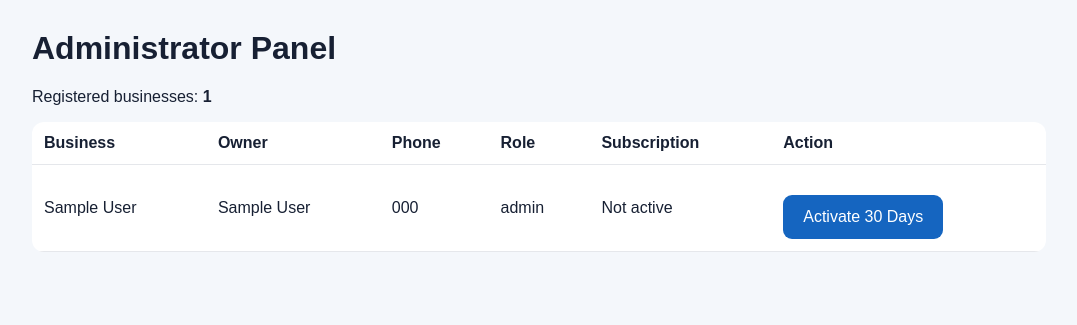
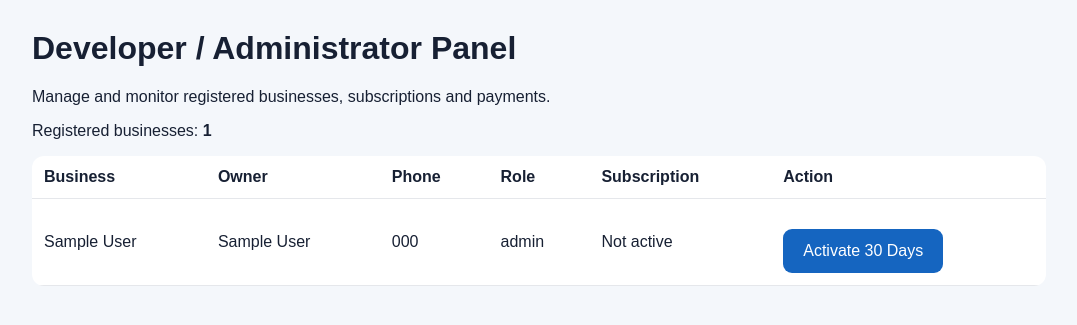
Before and after one commit to Okidi-richard/Business-Sales-Tracker, a Flask app: page /admin in a window 1280 px wide. Shown: the part 48-373 px from the top of the page, without its empty margins (101-1178 px from the left). Run offline with Flask 3, Linux system fonts and the light colour scheme; the visitor is signed in with stand-in values (Sample User, id 1); tables that the repository leaves empty hold one stand-in row (values such as "Sample post").

Commit message:
Modify admin panel header and add description
Updated the header and added a description for the admin panel.

```diff
--- a/templates/admin.html
+++ b/templates/admin.html
@@ -4,7 +4,11 @@
 
 {% block content %}
 
-<h1>Administrator Panel</h1>
+<h1>Developer / Administrator Panel</h1>
+
+<p>
+    Manage and monitor registered businesses, subscriptions and payments.
+</p>
 
 <p>Registered businesses: <strong>{{ users|length }}</strong></p>
 
```
